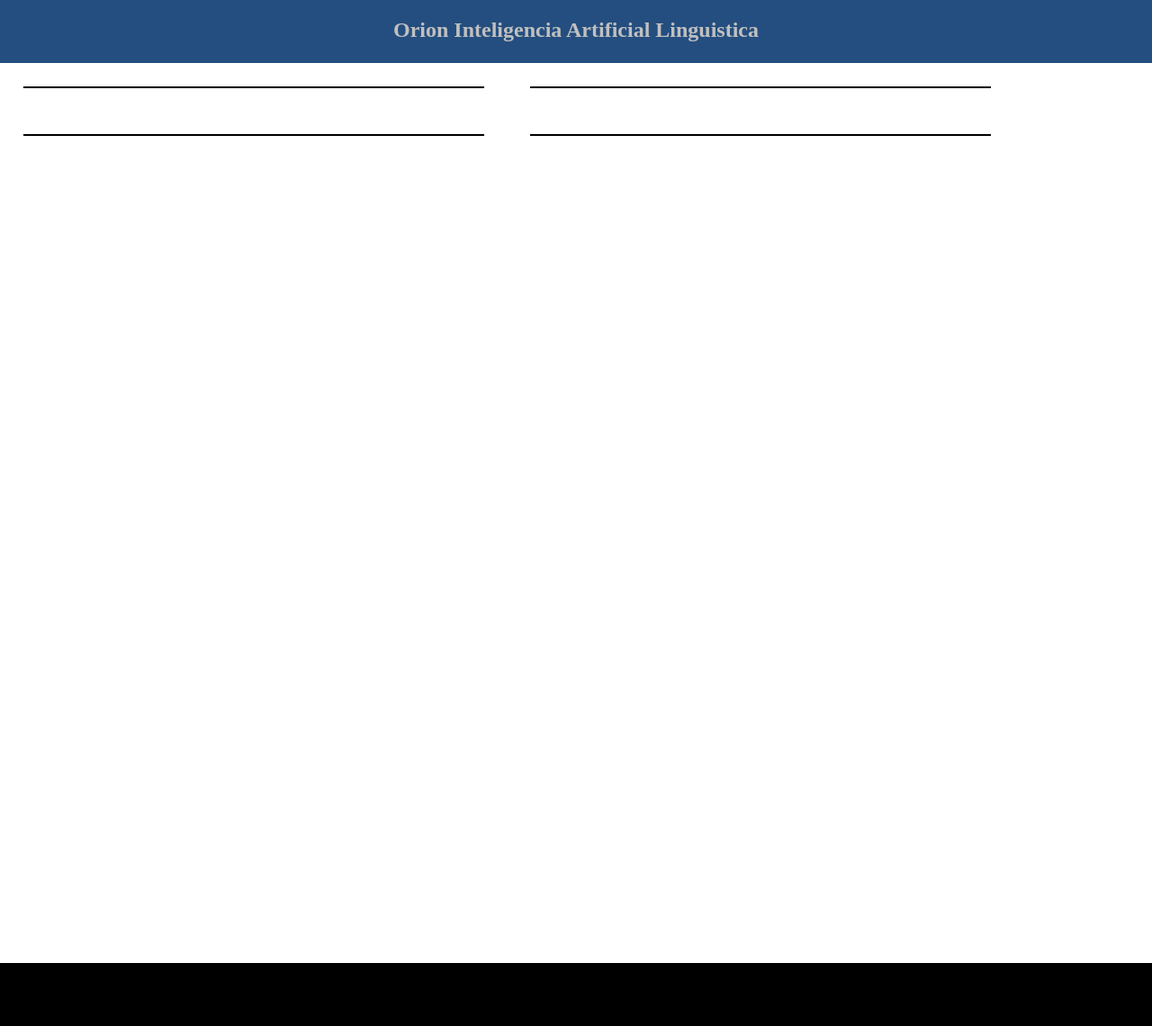
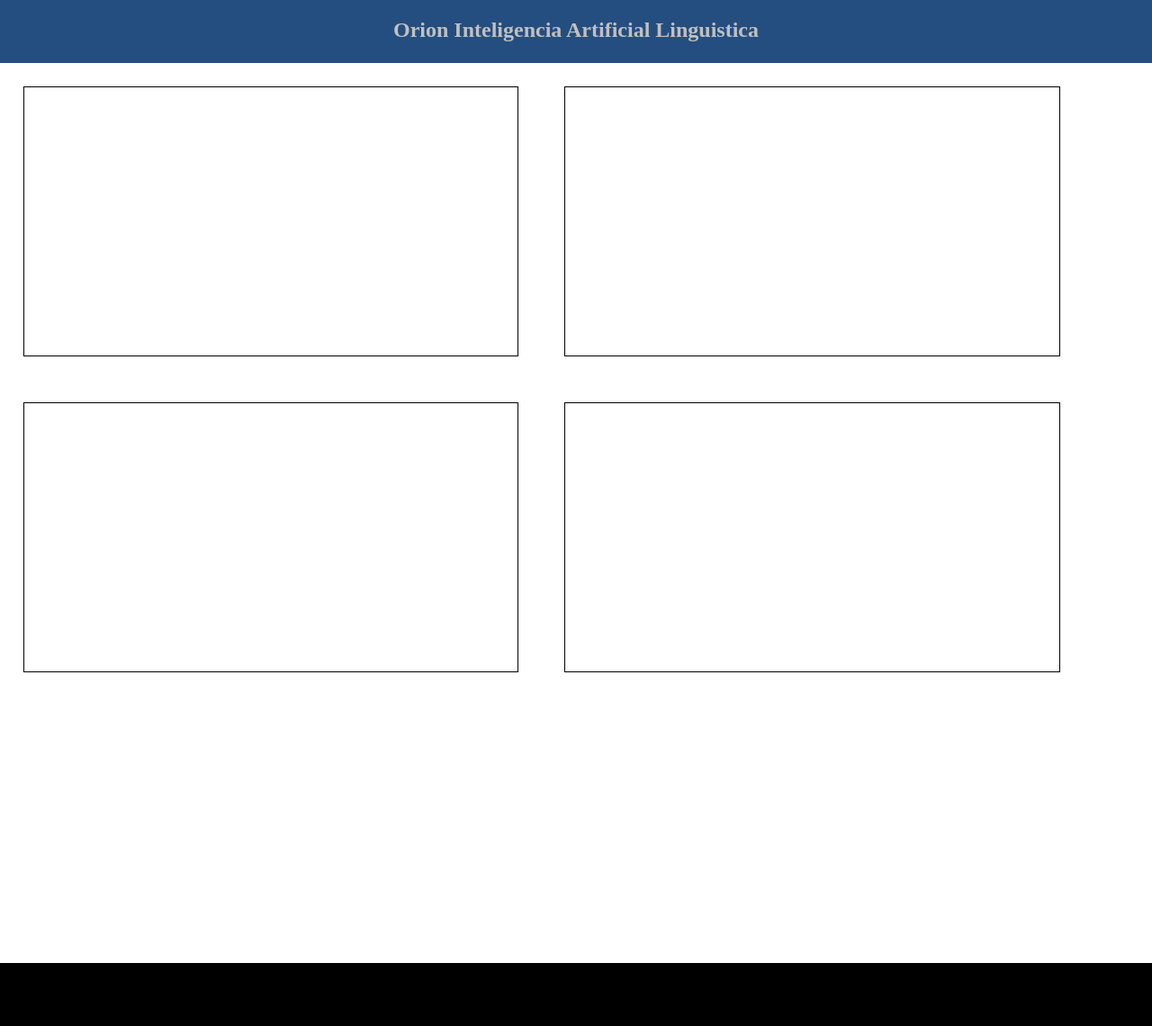
Before and after one commit to PT-Adrian/orionworkflow.github.io, a Jekyll site: the page built from index.md, in a window 1280 px wide. Shown: the whole page at 90% size. Built offline with Jekyll 4.4.1, drawn with Linux system fonts in a browser that asks for light colours; our own code applies the rules of GitHub Pages for plain Markdown files.

Commit message:
Update style.css

```diff
--- a/assets/css/style.css
+++ b/assets/css/style.css
@@ -210,7 +210,8 @@ span{
 .card{
      float:left;
      margin:2%;
-     width:40%;
+     width:43%;
+     height:30%;
      border:solid 1px black;
 
 
```
